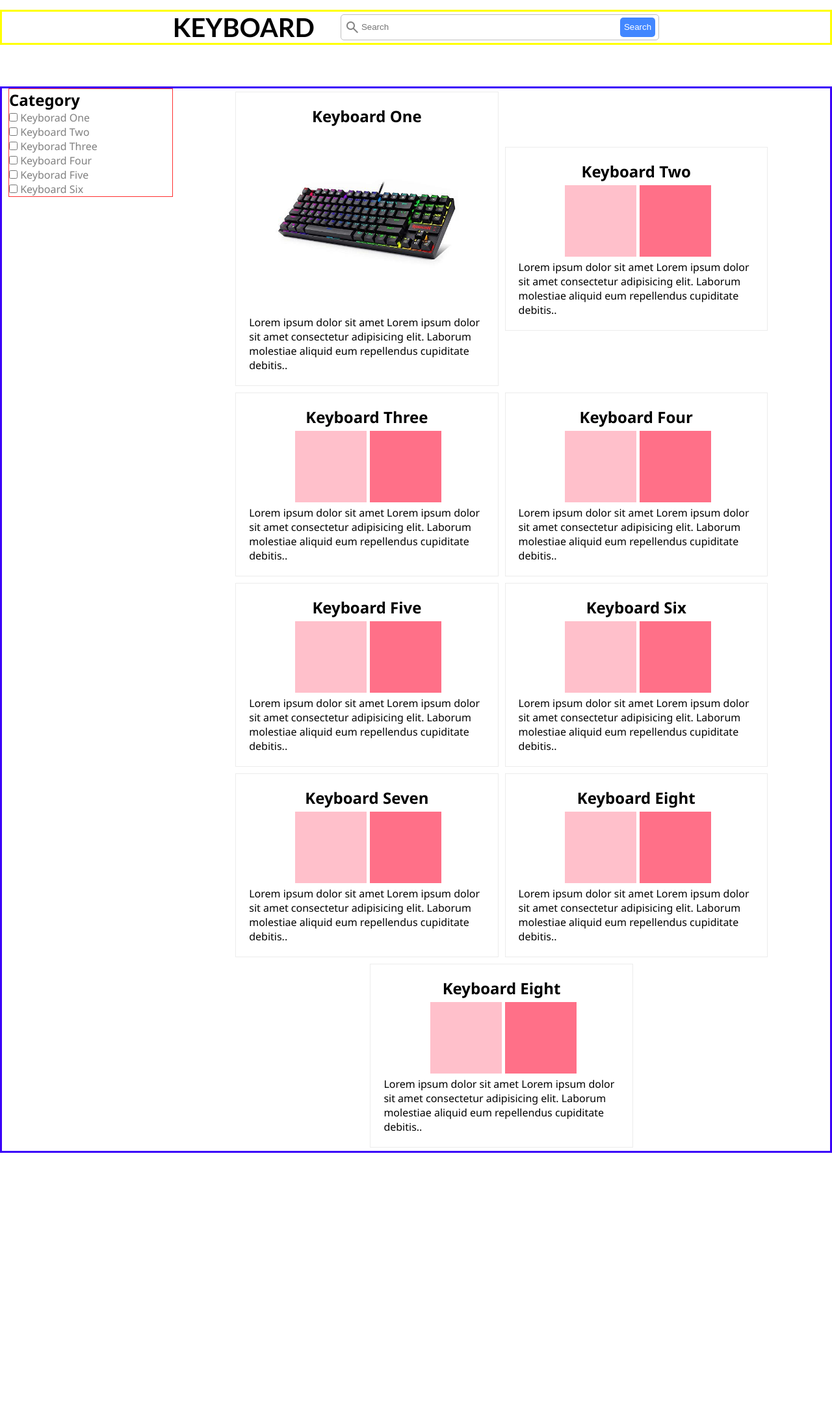
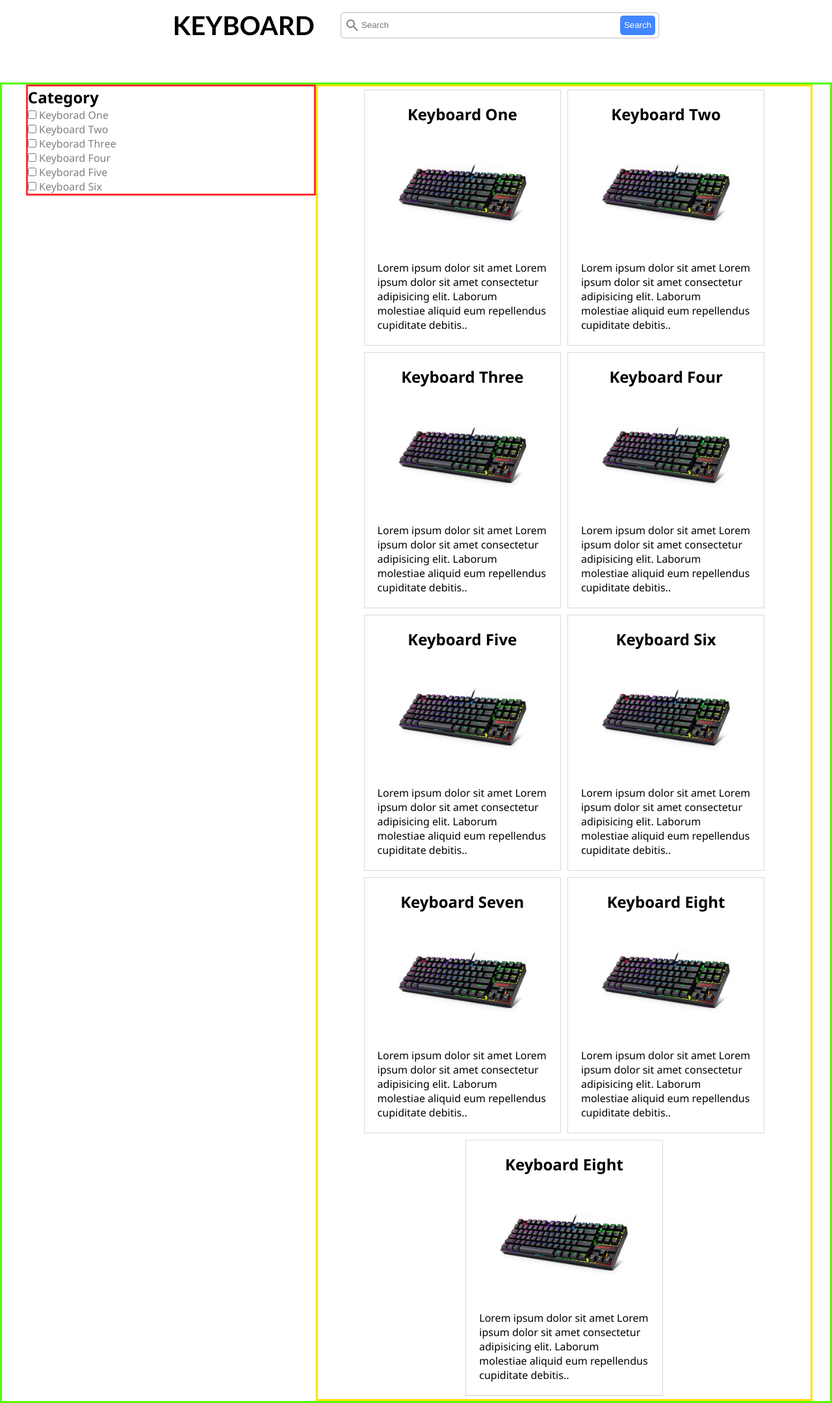
Before and after one commit to Potato121-bleh/macerShop, a Django app: template frontendApp/templates/index.html in a window 1280 px wide. Shown: the whole page at 65% size. Before the commit the page ends 1774 px from the top, so only its background shows below. Run offline with Django 5.2, Linux system fonts and the light colour scheme; the template is opened without the code that fills it, so the values that code supplies are empty.

Commit message:
add home page

```diff
--- a/frontendApp/static/css/style.css
+++ b/frontendApp/static/css/style.css
@@ -12,7 +12,7 @@ body {
   justify-content: center;
   align-items: center;
   width: 100%;
-  border: solid yellow;
+  /* border: solid yellow; */
 }
 header nav{
   /* background-color: rgb(167, 138, 104); */
@@ -85,17 +85,13 @@ aside{
   /* margin-left: 20px; */
   display: flex;
   justify-content: flex-start;
-  width: 25%;
+  width: 35%;
   margin-left: 10px;
 }
 aside .aside-list{
   display: flex;
   align-items: center;
-  justify-content: center;
-  display: flex;
-  flex-direction: column;
-  align-items: center;
-  justify-content: center;
+  justify-content: flex-start;
 }
 form label{
   color: grey;
@@ -107,28 +103,27 @@ form label{
   margin-top: 4rem;
   /* margin-left: 20px; */
   /* justify-content: space-between; */
-  border: solid rgb(58, 0, 249);
+  border: solid rgb(87, 249, 0);
 }
 .container aside{
-  border: 1px solid rgb(255, 49, 49);
-
+  border: solid rgb(255, 49, 49);
 }
 .container-grid{
   /* margin-top: 10px; */
-  width: 100%;
+  width: 60%;
   display: flex;
   flex-wrap: wrap;
   justify-content: center;
   align-items: center;
   /* padding-left: 4rem; */
-  /* border: solid rgb(255, 225, 0); */
+  border: solid rgb(255, 225, 0);
   /* border: solid rgb(245, 57, 88); */
 }
 /*----------Grid Boxes----------*/
 
 .box{
   width: 20%;
-  border: 1px solid rgb(236, 236, 236);
+  border: 1px solid rgb(217, 217, 217);
   display: flex;
   flex-wrap: wrap;
   /* flex-direction: column; */
@@ -178,3 +173,9 @@ form label{
  .shape-in-Grid img{
   width: 80%;
  }
+ /* @media only screen and (max-width: 620px) {
+  /* For mobile phones: */
+  /* header, nav, .navbar-header .nav-link {
+    width: 100%;
+  }
+} */
--- a/frontendApp/templates/index.html
+++ b/frontendApp/templates/index.html
@@ -7,7 +7,7 @@
     <link
       rel="stylesheet"
       href="https://fonts.googleapis.com/css2?family=Material+Symbols+Outlined:opsz,wght,FILL,GRAD@20..48,100..700,0..1,-50..200&icon_names=search" />
-    <link rel="stylesheet" href="/macerShop/frontend/static/css/style.css">
+    <link rel="stylesheet" href="/macerShop/frontendApp/static/css/style.css">
     </head>
   <body>
     <header>
@@ -71,7 +71,7 @@
       <div class="box">
         <h2>Keyboard One</h2>
         <div class="shape-in-Grid">
-          <img src="/macerShop/frontend/static/img/keyboard.jpeg" alt="">
+          <img src="/macerShop/frontendApp/static/img/keyboard.jpeg" alt="">
           <!-- <div class="shape-one"></div> -->
           <!-- <div class="shape-two"></div> -->
         </div>
@@ -85,8 +85,9 @@
       <div class="box">
         <h2>Keyboard Two</h2>
         <div class="shape-in-Grid">
-          <div class="shape-one"></div>
-          <div class="shape-two"></div>
+          <img src="/macerShop/frontendApp/static/img/keyboard.jpeg" alt="">
+          <!-- <div class="shape-one"></div> -->
+          <!-- <div class="shape-two"></div> -->
         </div>
         <p>
           Lorem ipsum dolor sit amet Lorem ipsum dolor sit amet consectetur
@@ -98,8 +99,9 @@
       <div class="box">
         <h2>Keyboard Three</h2>
         <div class="shape-in-Grid">
-          <div class="shape-one"></div>
-          <div class="shape-two"></div>
+          <img src="/macerShop/frontendApp/static/img/keyboard.jpeg" alt="">
+          <!-- <div class="shape-one"></div>
+          <div class="shape-two"></div> -->
         </div>
         <p>
           Lorem ipsum dolor sit amet Lorem ipsum dolor sit amet consectetur
@@ -111,8 +113,9 @@
       <div class="box">
         <h2>Keyboard Four</h2>
         <div class="shape-in-Grid">
-          <div class="shape-one"></div>
-          <div class="shape-two"></div>
+          <img src="/macerShop/frontendApp/static/img/keyboard.jpeg" alt="">
+          <!-- <div class="shape-one"></div>
+          <div class="shape-two"></div> -->
         </div>
         <p>
           Lorem ipsum dolor sit amet Lorem ipsum dolor sit amet consectetur
@@ -124,8 +127,9 @@
       <div class="box">
         <h2>Keyboard Five</h2>
         <div class="shape-in-Grid">
-          <div class="shape-one"></div>
-          <div class="shape-two"></div>
+          <img src="/macerShop/frontendApp/static/img/keyboard.jpeg" alt="">
+          <!-- <div class="shape-one"></div>
+          <div class="shape-two"></div> -->
         </div>
         <p>
           Lorem ipsum dolor sit amet Lorem ipsum dolor sit amet consectetur
@@ -137,8 +141,9 @@
       <div class="box">
         <h2>Keyboard Six</h2>
         <div class="shape-in-Grid">
-          <div class="shape-one"></div>
-          <div class="shape-two"></div>
+          <img src="/macerShop/frontendApp/static/img/keyboard.jpeg" alt="">
+          <!-- <div class="shape-one"></div>
+          <div class="shape-two"></div> -->
         </div>
         <p>
           Lorem ipsum dolor sit amet Lorem ipsum dolor sit amet consectetur
@@ -150,8 +155,9 @@
       <div class="box">
         <h2>Keyboard Seven</h2>
         <div class="shape-in-Grid">
-          <div class="shape-one"></div>
-          <div class="shape-two"></div>
+          <img src="/macerShop/frontendApp/static/img/keyboard.jpeg" alt="">
+          <!-- <div class="shape-one"></div>
+          <div class="shape-two"></div> -->
         </div>
         <p>
           Lorem ipsum dolor sit amet Lorem ipsum dolor sit amet consectetur
@@ -163,8 +169,9 @@
       <div class="box">
         <h2>Keyboard Eight</h2>
         <div class="shape-in-Grid">
-          <div class="shape-one"></div>
-          <div class="shape-two"></div>
+          <img src="/macerShop/frontendApp/static/img/keyboard.jpeg" alt="">
+          <!-- <div class="shape-one"></div>
+          <div class="shape-two"></div> -->
         </div>
         <p>
           Lorem ipsum dolor sit amet Lorem ipsum dolor sit amet consectetur
@@ -175,8 +182,9 @@
       <div class="box">
         <h2>Keyboard Eight</h2>
         <div class="shape-in-Grid">
-          <div class="shape-one"></div>
-          <div class="shape-two"></div>
+          <img src="/macerShop/frontendApp/static/img/keyboard.jpeg" alt="">
+          <!-- <div class="shape-one"></div>
+          <div class="shape-two"></div> -->
         </div>
         <p>
           Lorem ipsum dolor sit amet Lorem ipsum dolor sit amet consectetur
```
